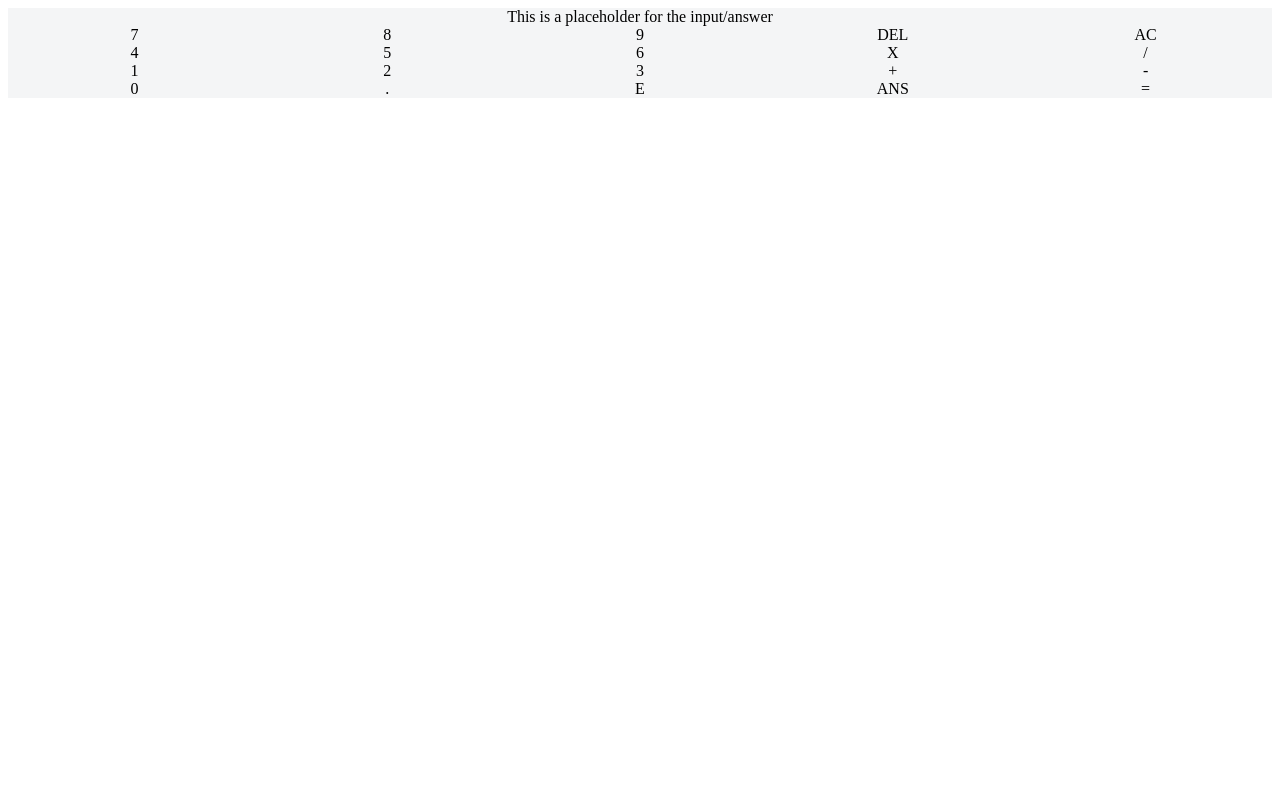
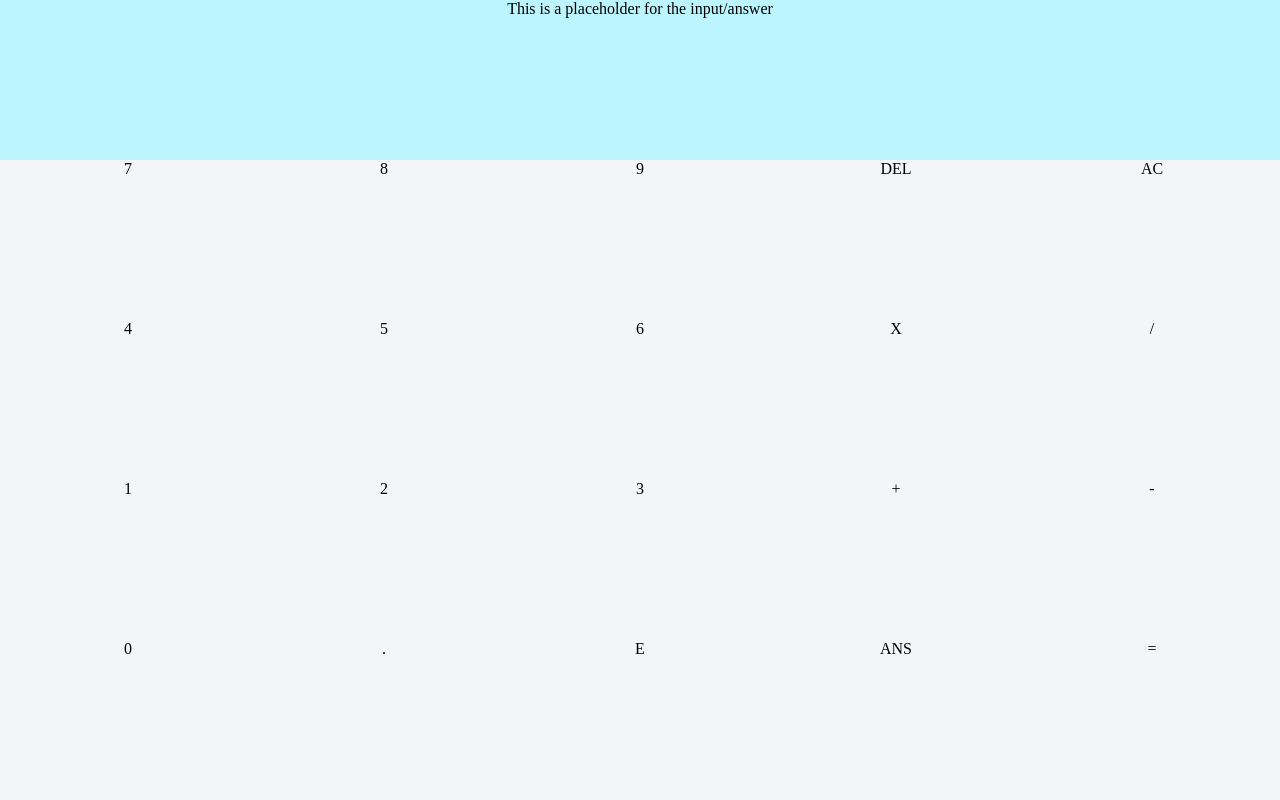
Before and after one commit to marno11/calculator_vanillaJS, a plain HTML site: page index.html in a window 1280 px wide. Drawn offline with Linux system fonts and the light colour scheme.

Commit message:
Make Calculator Fill Window

```diff
--- a/styles/style.css
+++ b/styles/style.css
@@ -8,12 +8,22 @@ BEM (Block Element Modifer) nameing convention used here
 - Modifer: .block--mod OR .block__elem--mod
 */
 
+body {
+  margin: 0;
+  padding: 0;
+  height: 100vh;
+}
+
 .container {
+  margin: 0;
+  padding: 0;
+  height: 100%;
   display: flex;
   flex-direction: column;
 }
 
 .row {
+  flex: 1 1 100%;
   display: flex;
 }
 
```
